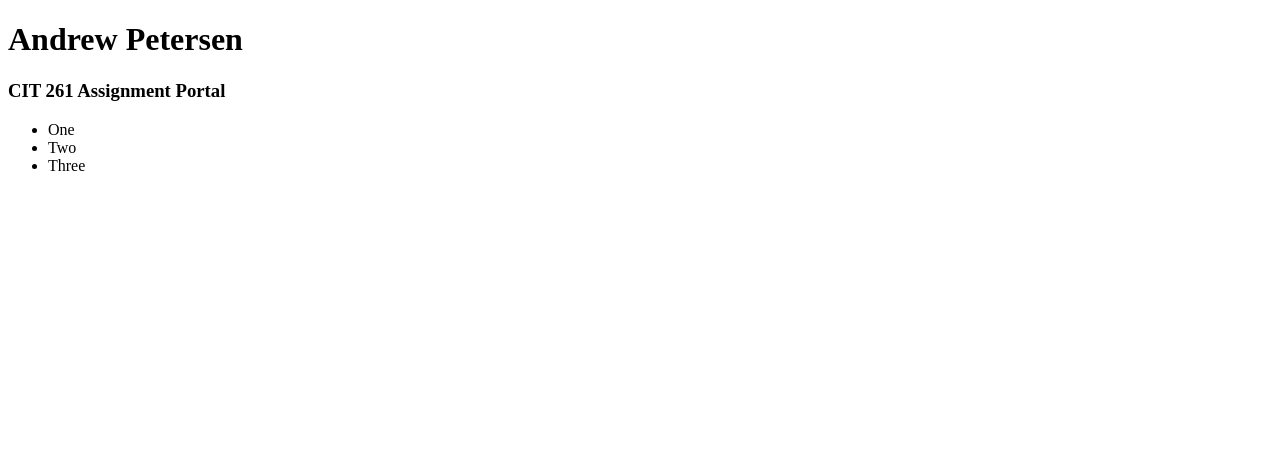
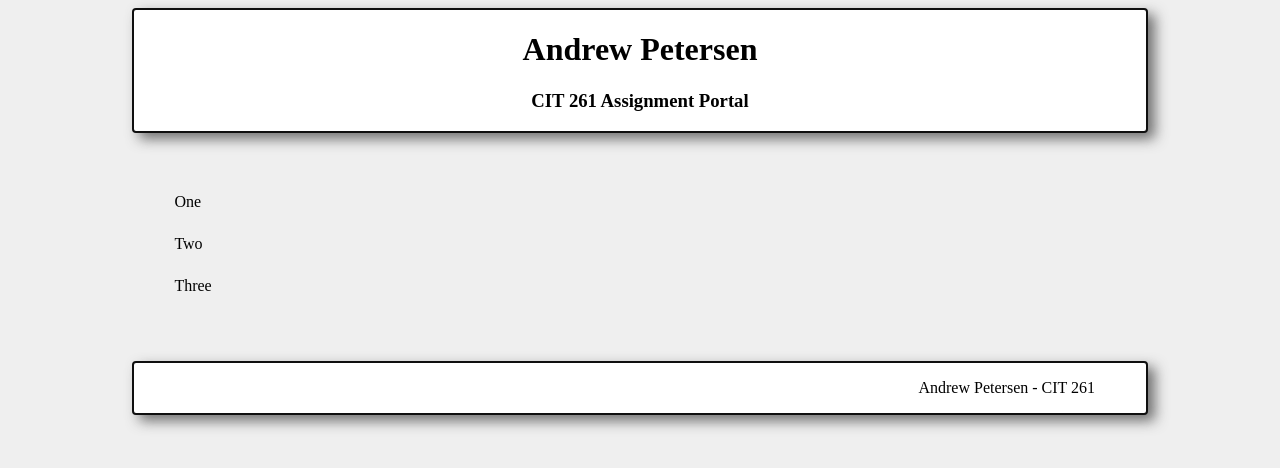
Before and after one commit to andrewlp8/CIT-261, a plain HTML site: page index.html in a window 1280 px wide. Drawn offline with Linux system fonts and the light colour scheme.

Commit message:
initial commit

```diff
--- a/index.html
+++ b/index.html
@@ -4,15 +4,26 @@
 <head>
     <meta charset="utf-8" />
     <title>CIT 261 Assignment Portal</title>
+    <link rel="stylesheet" type="text/css" href="main.css">
 </head>
 <body>
+  <div id="containerOne">
     <h1>Andrew Petersen</h1>
     <h3>CIT 261 Assignment Portal</h3>
+  </div>
+  <div id="list">
     <ul>
         <li>One</li>
         <li>Two</li>
         <li>Three</li>
     </ul>
+  </div>
+  <div id="containerTwo">
+    <footer>
+        <p>Andrew Petersen - CIT 261</p>
+
+    </footer>
+  </div>
 
 </body>
 </html>
--- /dev/null
+++ b/main.css
@@ -0,0 +1,44 @@
+body {
+  display: flex;
+  flex-direction: column;
+  background-color: #efefef;
+}
+
+#containerOne {
+  text-align: center;
+  background-color: #fff;
+  margin: 0 auto;
+  width: 80%;
+  margin: 0 auto;
+  border: 2px solid #0f0f0f;
+  border-radius: 4px;
+  box-shadow: 7px 6px 13px 0px rgba(50, 50, 50, 0.67);
+}
+
+#list {
+  justify-content: space-between;
+  margin-top: 20px;
+  margin-bottom: 50px;
+  margin-left: 10%;
+
+}
+ul {
+  list-style-type: none;
+}
+li {
+  padding-top: 1.5em;
+}
+
+footer {
+  background-color: #fff;
+  margin: 0 auto;
+  width: 80%;
+  margin: 0 auto;
+  border: 2px solid #0f0f0f;
+  border-radius: 4px;
+  box-shadow: 7px 6px 13px 0px rgba(50, 50, 50, 0.67);
+}
+footer p {
+  text-align: right;
+  margin-right: 5%;
+}
```
